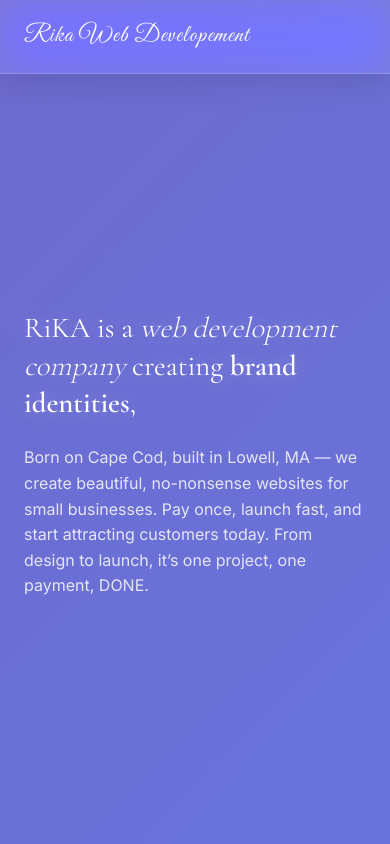
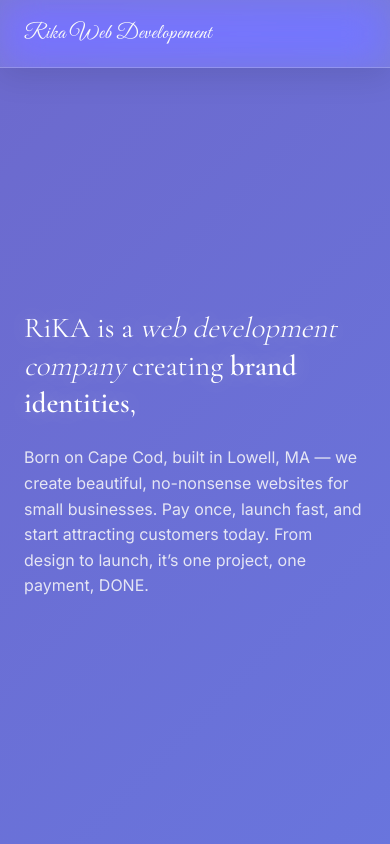
Before and after one commit to RIKWD/companyWebsite, a plain HTML site: page index.html in a window 390 px wide. Shown: the top 844 px of the page. Drawn offline with nearby package versions, Linux system fonts and the light colour scheme.

Commit message:
messed around and updated some information

```diff
--- a/style.css
+++ b/style.css
@@ -413,8 +413,8 @@ footer {
         padding: 1rem 1.5rem;
     }
     .logo {
-        font-size: 1.5rem;
-        letter-spacing: 1px;
+        font-size: 1.3rem;
+        letter-spacing: 0.5px;
     }
     nav ul {
         display: none;
```
